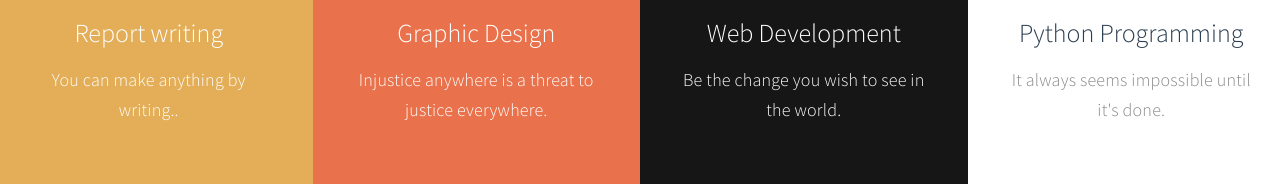
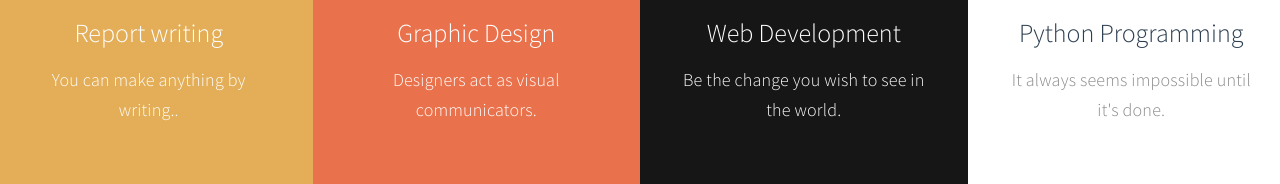
Before and after one commit to damodarpokhrel/web, a plain HTML site: page index.html in a window 1280 px wide. Shown: the part 1378-1562 px from the top of the page. Drawn offline with Linux system fonts and the light colour scheme; a script that the page names is missing.

Commit message:
Update index

```diff
--- a/index.html
+++ b/index.html
@@ -502,7 +502,7 @@
                     <div class="wow fadeInUp color-white service-thumb" data-wow-delay="1.2s">
                          <i class="fa fa-paint-brush"></i>
                               <h3>Graphic Design</h3>
-                              <p class="color-white">Injustice anywhere is a threat to justice everywhere.</p>
+                              <p class="color-white">Designers act as visual communicators.</p>
                     </div>
                </div>
 
```
